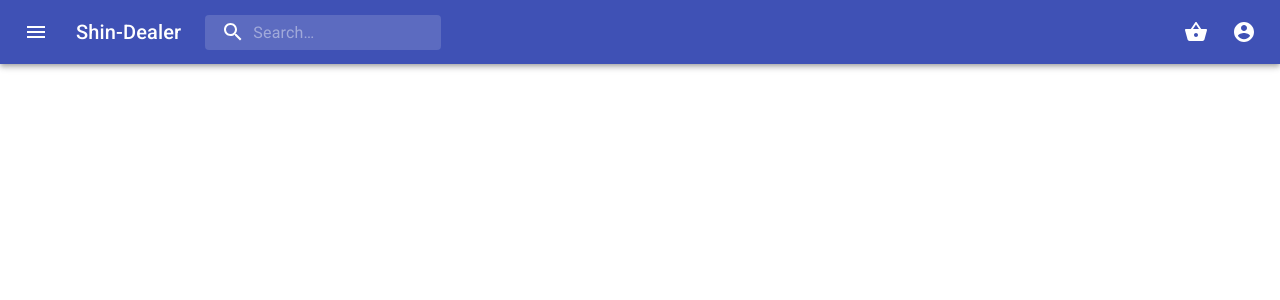
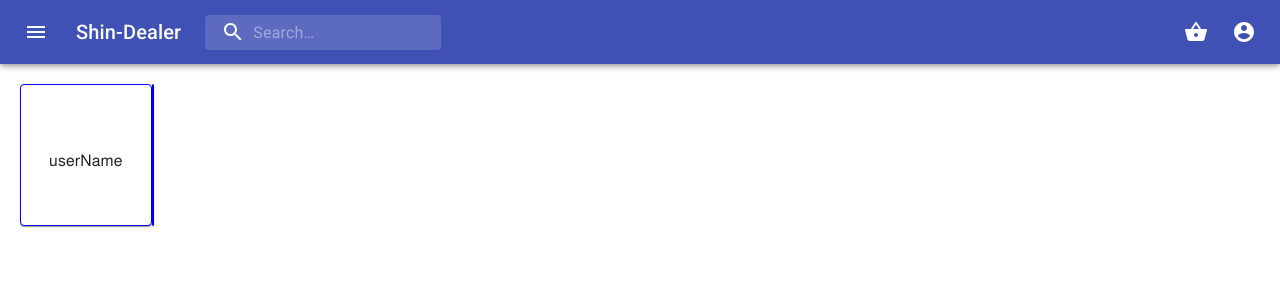
Before and after one commit to Shahrzad-gh/Shin-dealer, a React (Create React App) app in the folder client/: page /Profile in a window 1280 px wide. Shown: the top 300 px of the page. Built offline with nearby package versions, Linux system fonts and the light colour scheme; no server answers.

Commit message:
add user profile

```diff
--- a/client/src/components/User/Profile.js
+++ b/client/src/components/User/Profile.js
@@ -1,8 +1,38 @@
-import React from 'react'
+import { CardContent, CardMedia, makeStyles, Typography } from '@material-ui/core';
+import React from 'react';
+import { Card} from '@material-ui/core';
 
+const useStyles = makeStyles({
+  root: {
+    padding: '20px',
+    display: 'flex'
+  },
+  card: {
+    border: '1px solid blue'
+  },
+  typography : {
+    fontFamily: "Almarai", fontSize: "1rem",
+    padding: 12,
+    margin: 0
+  }
+})
 function Profile() {
+  const classes = useStyles();
   return (
-    <div>
+    <div className={classes.root}>
+      <Card className={classes.card}>
+        <CardMedia>
+          <img src="" alt="" title=""/>
+        </CardMedia>
+        <CardContent>
+          <Typography className={classes.typography}>
+            <p>userName</p>
+          </Typography>
+        </CardContent>
+      </Card>
+      <Card className={classes.card}>
+
+      </Card>
     </div>
   )
 }
```
